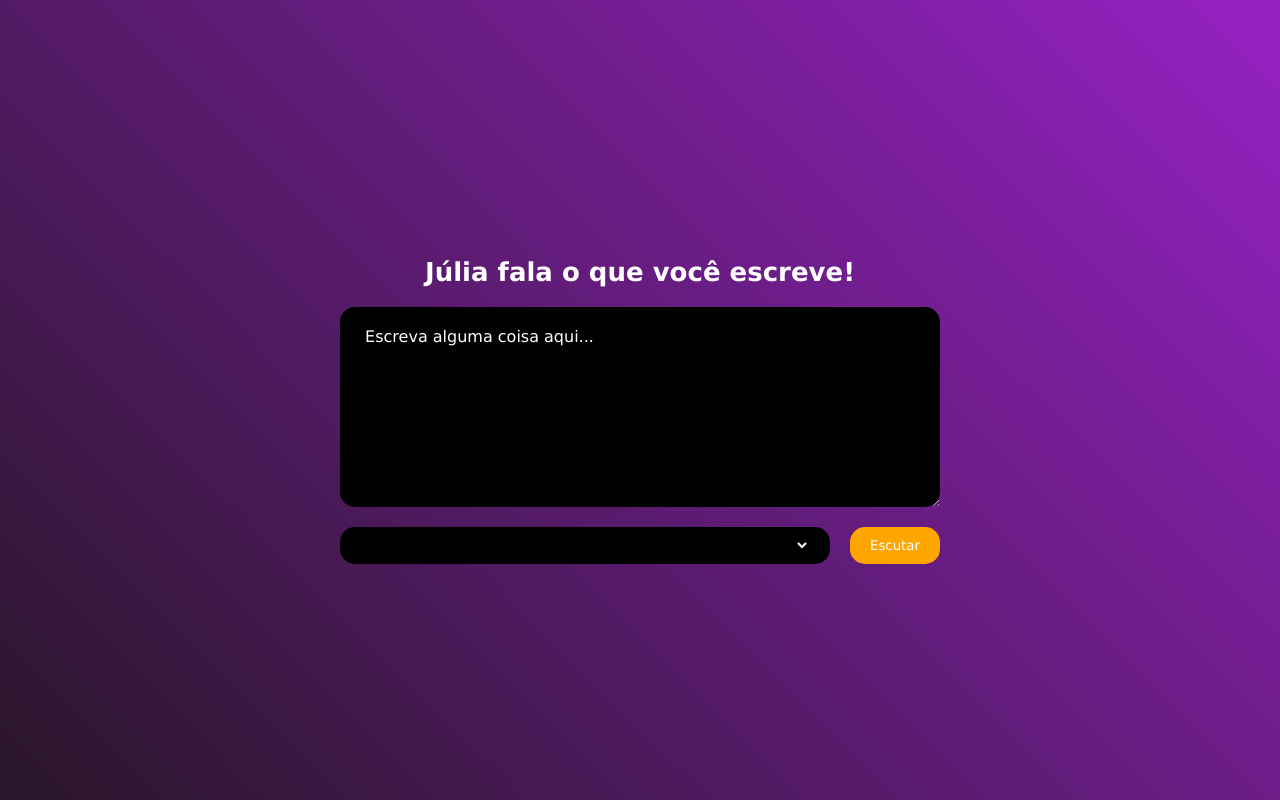
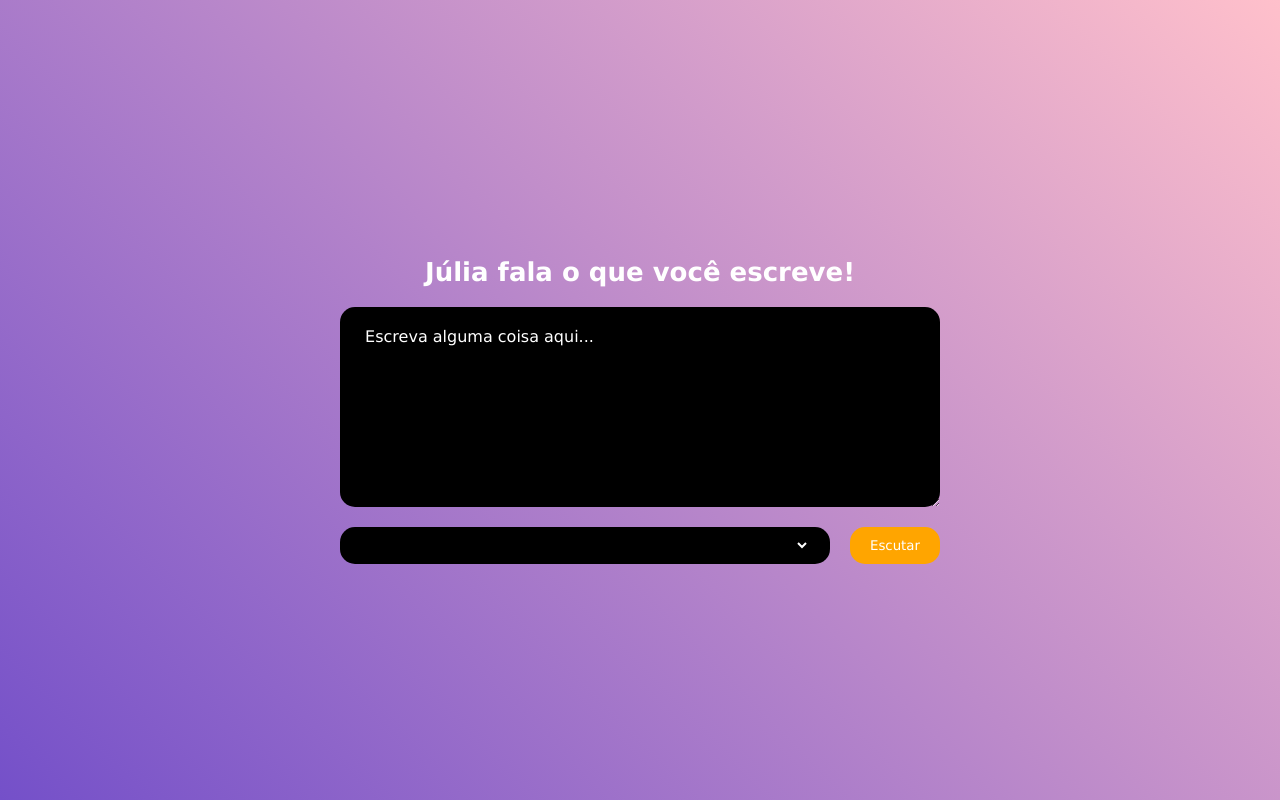
Before and after one commit to LorennEvelin/projeto-_de_voz, a plain HTML site: page index.html in a window 1280 px wide. Drawn offline with Linux system fonts and the light colour scheme.

Commit message:
Update style.css

```diff
--- a/style.css
+++ b/style.css
@@ -10,7 +10,7 @@
 main{
     width: 100%;
     height: 100vh;
-    background: linear-gradient(45deg, #291629, #9621c4 );
+    background: linear-gradient(45deg, #7450c9, pink);
     display: flex;
     flex-direction: column;
     justify-content: center;
```
